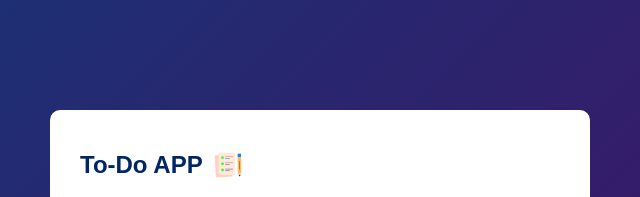
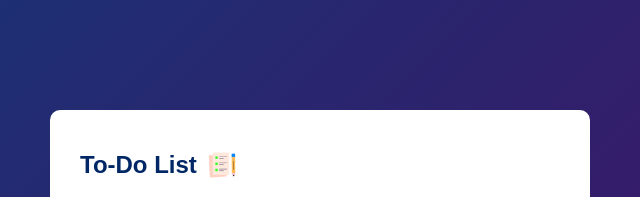
Before and after one commit to Athu0614/to-do-app, a plain HTML site: page index.html in a window 1280 px wide. Shown: the top 197 px of the page, 320-960 px from the left. Drawn offline with Linux system fonts and the light colour scheme.

Commit message:
Updated site for adding site logo

```diff
--- a/index.html
+++ b/index.html
@@ -5,11 +5,12 @@
     <meta name="viewport" content="width=device-width, initial-scale=1.0">
     <title>TO-DO List App</title>
     <link rel="stylesheet" href="style.css">
+    <link rel="icon" type="image/png" href="images/briefcase.png">
 </head>
 <body>
     <div class="container">
         <div class="todo-app">
-            <h2>To-Do APP <img src="images/icon.png"></h2>
+            <h2>To-Do List<img src="images/icon.png"></h2>
             <div class="row">
                 <input type="text" id="input-box" placeholder="Add your text">
                 <button onclick="addTask()">Add</button>
```
Also changed, not shown: images/briefcase.png (added).
